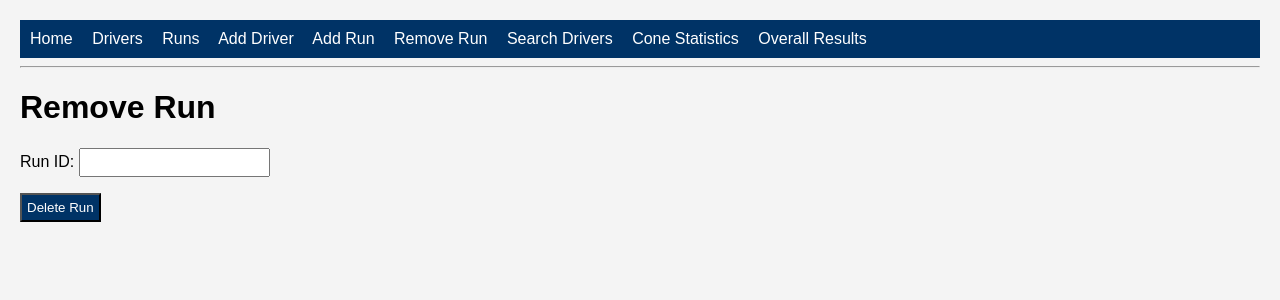
After one commit to damir-UOI/car_app, a Flask app: page /remove_run in a window 1280 px wide. The commit adds this page. Shown: the top 300 px of the page. Run offline with Flask 3, Linux system fonts and the light colour scheme.

Commit message:
Added remove run functionality

```diff
--- a/app.py
+++ b/app.py
@@ -585,6 +585,102 @@ def cones():
     )
 
 
+@app.route(
+    "/remove_run",
+    methods=["GET", "POST"]
+)
+
+def remove_run():
+
+    message = None
+
+    if request.method == "POST":
+
+        try:
+
+            run_id = int(
+                request.form["run_id"]
+            )
+
+        except ValueError:
+
+            return render_template(
+
+                "remove_run.html",
+
+                message="Run ID must be a number."
+
+            )
+
+        conn = sqlite3.connect(
+            DB_PATH
+        )
+
+        cursor = conn.cursor()
+
+        cursor.execute(
+
+            """
+
+            SELECT *
+
+            FROM runs
+
+            WHERE id = ?
+
+            """,
+
+            (run_id,)
+
+        )
+
+        run = cursor.fetchone()
+
+        if run is None:
+
+            conn.close()
+
+            return render_template(
+
+                "remove_run.html",
+
+                message="Run ID not found."
+
+            )
+
+        cursor.execute(
+
+            """
+
+            DELETE FROM runs
+
+            WHERE id = ?
+
+            """,
+
+            (run_id,)
+
+        )
+
+        conn.commit()
+
+        conn.close()
+
+        return render_template(
+
+            "remove_run.html",
+
+            message=f"Run {run_id} deleted successfully."
+
+        )
+
+    return render_template(
+
+        "remove_run.html",
+
+        message=None
+
+    )
 
 
 
--- a/templates/base.html
+++ b/templates/base.html
@@ -28,6 +28,8 @@
 
     <a href="/add_run">Add Run</a>
 
+    <a href="/remove_run">Remove Run</a>
+
     <a href="/search">Search Drivers</a>
 
     <a href="/cones">Cone Statistics</a>
--- /dev/null
+++ b/templates/remove_run.html
@@ -0,0 +1,49 @@
+{% extends "base.html" %}
+
+{% block content %}
+
+<h1>Remove Run</h1>
+
+<form method="POST">
+
+    <p>
+
+        Run ID:
+
+        <input
+
+            type="number"
+
+            name="run_id"
+
+            required
+
+        >
+
+    </p>
+
+    <p>
+
+        <input
+
+            type="submit"
+
+            value="Delete Run"
+
+        >
+
+    </p>
+
+</form>
+
+{% if message %}
+
+<p class="error-message">
+
+    {{ message }}
+
+</p>
+
+{% endif %}
+
+{% endblock %}
```
Also changed, not shown: race.db.
